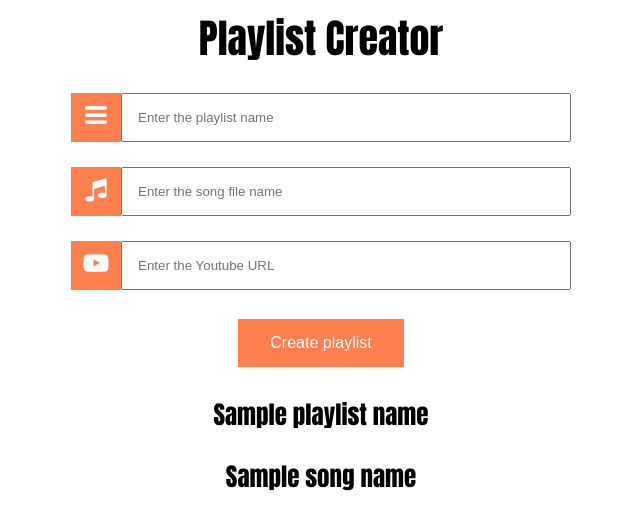
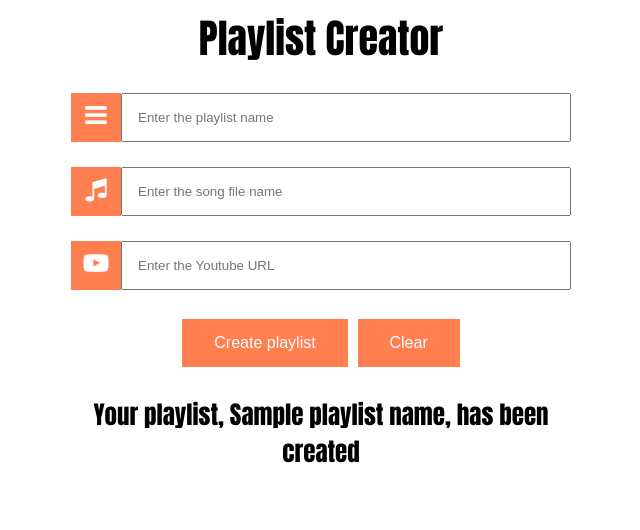
Before and after one commit to aidantrabs/PlaylistCreator, a Flask app: template templates/index.html in a window 1280 px wide. Shown: the top 530 px of the page, without its empty margins (319-959 px from the left). Run offline with Flask 2, Linux system fonts and the light colour scheme; the template is opened without the code that fills it: most values are stand-ins (such as "Sample title", 1, 10 or a date in 2020).

Commit message:
fixed downloaded songs appearing separately from folder, added dark mode toggle (v1)

```diff
--- a/converter.py
+++ b/converter.py
@@ -1,5 +1,4 @@
-
-from flask import Flask, render_template, request
+from flask import Flask, render_template, request, redirect, url_for
 import os
 import subprocess
 
@@ -15,13 +14,13 @@ def createPlaylist():
     songName = ' '
     error_message = ''
 
-    # If form request sent (button pressed)
+    # If post request sent
     if request.method == 'POST':
 
-        # Get form information
-        playlistName = request.form.get('playlistName')
-        songURL = request.form.get('songURL')
-        songName = request.form.get('songName')
+        # Form information
+        playlistName = request.form['playlistName']
+        songURL = request.form['songURL']
+        songName = request.form['songName']
 
         # Check if playlist name is not empty
         if playlistName != "":
@@ -31,8 +30,10 @@ def createPlaylist():
                 error_message = 'This playlist folder already exists!'
 
         # Use youtube-dl to download song at specific file path
-        subprocess.call(['youtube-dl', '-o', os.path.expanduser('~') + '\\Desktop\\' + songName + ".mp3",
+        subprocess.call(['youtube-dl', '-o', songName + ".mp3",
         "--extract-audio", "--audio-format", "mp3", songURL])
+
+        os.system('move ' + songName + ".mp3 " + os.path.expanduser('~') + '\\Desktop\\' + playlistName)
 
     # Return html page
     return render_template('index.html', playlistName=playlistName, songName=songName)
--- a/static/css/styles.css
+++ b/static/css/styles.css
@@ -13,6 +13,12 @@ body
     text-align: center;
     font-size: 25px;
     font-family: Impact, Charcoal, sans-serif;
+}
+
+.dark-mode
+{
+    background-color: black;
+    color: white;
 }
 
 * {box-sizing: border-box;}
--- a/templates/index.html
+++ b/templates/index.html
@@ -1,12 +1,13 @@
-
 <!DOCTYPE html>
 <html lang="en">
+
 <head>
     <meta charset="UTF-8">
     <title>Playlist Creator</title>
     <link rel= "stylesheet" href= "{{ url_for('static', filename='css/styles.css') }}">
-    <link rel="stylesheet" href="https://cdnjs.cloudflare.com/ajax/libs/font-awesome/4.7.0/css/font-awesome.min.css">
+    <link rel="stylesheet" href= "https://cdnjs.cloudflare.com/ajax/libs/font-awesome/4.7.0/css/font-awesome.min.css">
 </head>
+
 <body>
 
     <h>Playlist Creator</h>
@@ -35,21 +36,26 @@
 
 
         <p>
-            <button type="submit" name = "submit_button" value = "createBtn">Create playlist</button>
+            <button type ="submit" name = "submit_button" value = "createBtn">Create playlist</button>
             <!-- <button type = "submit" value = "clearBtn">Clear</button>  -->
+            <button onclick="myFunction()" value = "clearBtn">Clear</button>
         </p>
+
     </form>
 
     {% if playlistName %}
-    <p>{{ playlistName }}</p>
+    <p> Your playlist, {{ playlistName }}, has been created</p>
     {% endif %}
-
-    <p>{{songName}}</p>
 
 </body>
 
 <script>
-    var
+
+    function myFunction()
+    {
+        var element = document.body;
+        element.classList.toggle("dark-mode");
+    }
+
 </script>
-
 </html>
```
